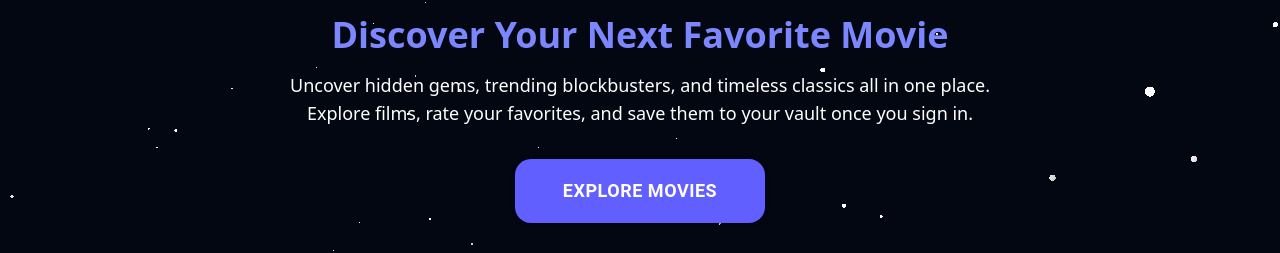
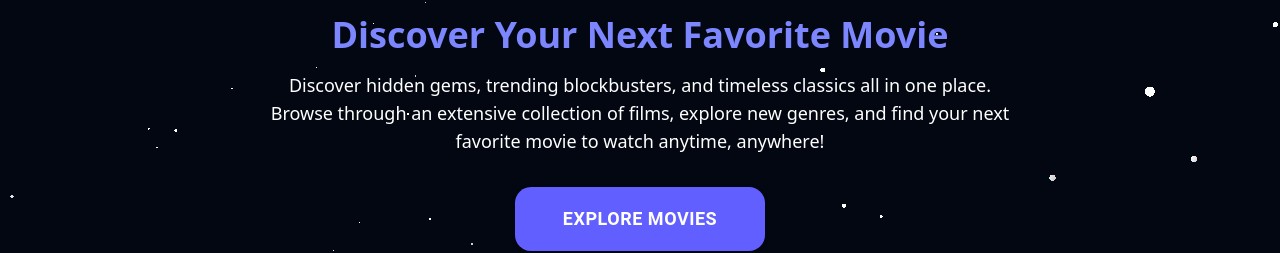
Before and after one commit to K4mD4m/movie-vault, a React (Vite) app: page / in a window 1280 px wide. Shown: the part 153-406 px from the top of the page. Built offline with nearby package versions, Linux system fonts and the light colour scheme; no server answers.

Commit message:
fixed issues

```diff
--- a/src/components/SearchBar.tsx
+++ b/src/components/SearchBar.tsx
@@ -1,4 +1,4 @@
-import { useState } from "react";
+import { useState, useRef } from "react";
 import { TextField, IconButton, InputAdornment } from "@mui/material";
 import SearchIcon from "@mui/icons-material/Search";
 
@@ -8,6 +8,7 @@ interface SearchBarProps {
 
 const SearchBar: React.FC<SearchBarProps> = ({ onSearch }) => {
   const [query, setQuery] = useState<string>(""); // Stan do przechowywania wartości wpisanej w polu wyszukiwania
+  const inputRef = useRef<HTMLInputElement>(null); // Referencja do inputa
 
   // Funkcja obsługująca wysłanie formularza
   const handleSubmit = (e: React.FormEvent<HTMLFormElement>) => {
@@ -15,7 +16,9 @@ const SearchBar: React.FC<SearchBarProps> = ({ onSearch }) => {
     if (query.trim()) {
       onSearch(query);
 
-      e.currentTarget.blur(); // Usunięcie focusu z pola tekstowego
+      if (inputRef.current) {
+        inputRef.current.blur(); // Usunięcie focusu z inputa po wysłaniu formularza
+      }
     }
   };
 
@@ -31,6 +34,7 @@ const SearchBar: React.FC<SearchBarProps> = ({ onSearch }) => {
         onChange={(e) => setQuery(e.target.value)}
         onFocus={(e) => (e.target.placeholder = "")}
         onBlur={(e) => (e.target.placeholder = "Search for a movie...")}
+        inputRef={inputRef}
         sx={{
           width: { xs: "100%", sm: "60%", md: "40%" },
           backgroundColor: "rgba(255, 255, 255, 0.1)",
--- a/src/routes/Home.tsx
+++ b/src/routes/Home.tsx
@@ -142,9 +142,10 @@ const Home: React.FC = () => {
 
         {/* Opis */}
         <p className="text-white text-lg text-center mb-8 px-6 md:px-0 max-w-3xl mx-auto">
-          Uncover hidden gems, trending blockbusters, and timeless classics all
-          in one place. Explore films, rate your favorites, and save them to
-          your vault once you sign in.
+          Discover hidden gems, trending blockbusters, and timeless classics all
+          in one place. Browse through an extensive collection of films, explore
+          new genres, and find your next favorite movie to watch anytime,
+          anywhere!
         </p>
 
         {/* Przycisk do przekierowania na /search */}
@@ -219,8 +220,8 @@ const Home: React.FC = () => {
                       alt={person.name}
                       className="rounded-full w-24 lg:w-40 h-24 lg:h-40 object-cover mb-6 border-4 border-indigo-500 transition-all duration-300"
                     />
-                    <div className="absolute bottom-0 left-0 w-full p-3 rounded-b-lg">
-                      <span className="text-base lg:text-lg font-semibold text-white whitespace-nowrap">
+                    <div className="absolute -bottom-9 lg:-bottom-4  w-full p-3 rounded-b-lg text-center">
+                      <span className="text-base lg:text-lg font-semibold text-white lg:whitespace-nowrap">
                         {person.name}
                       </span>
                     </div>
```
